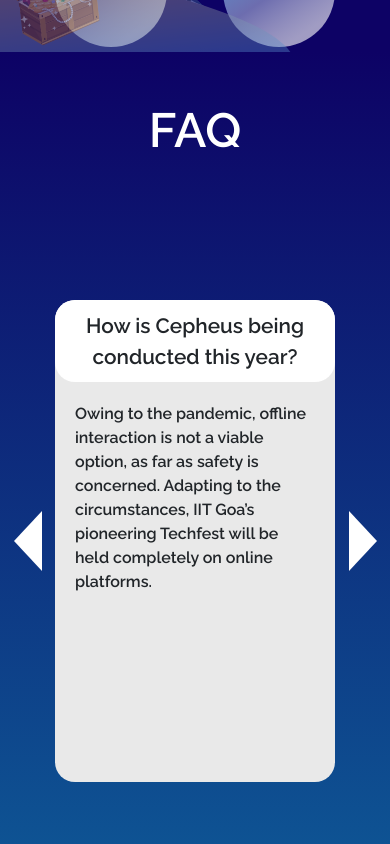
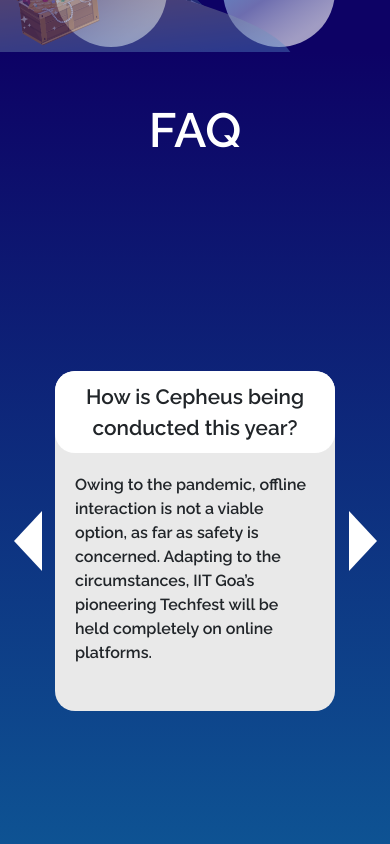
Before and after one commit to ayaniitgoa/TechFest, a React (Create React App) app: page / in a window 390 px wide. Shown: the part 3556-4400 px from the top of the page. Built offline with nearby package versions, Linux system fonts and the light colour scheme.

Commit message:
Fixed question hgight for small screens

```diff
--- a/src/Containers/FAQ/FAQ.css
+++ b/src/Containers/FAQ/FAQ.css
@@ -54,7 +54,7 @@
   border-radius: 20px;
 }
 .full__question__box__large {
-  height: 85%;
+  height: 60%;
   width: 80%;
   background-color: #e9e9e9;
   border-radius: 20px;
```
